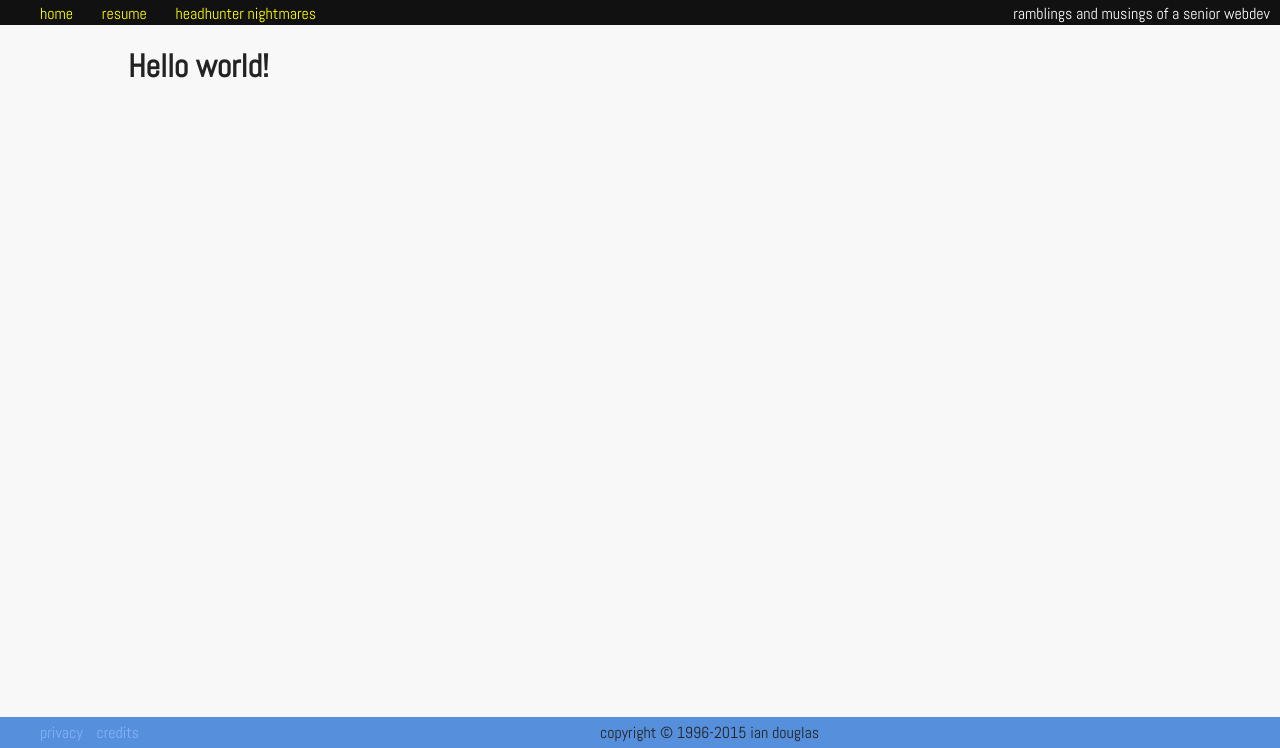
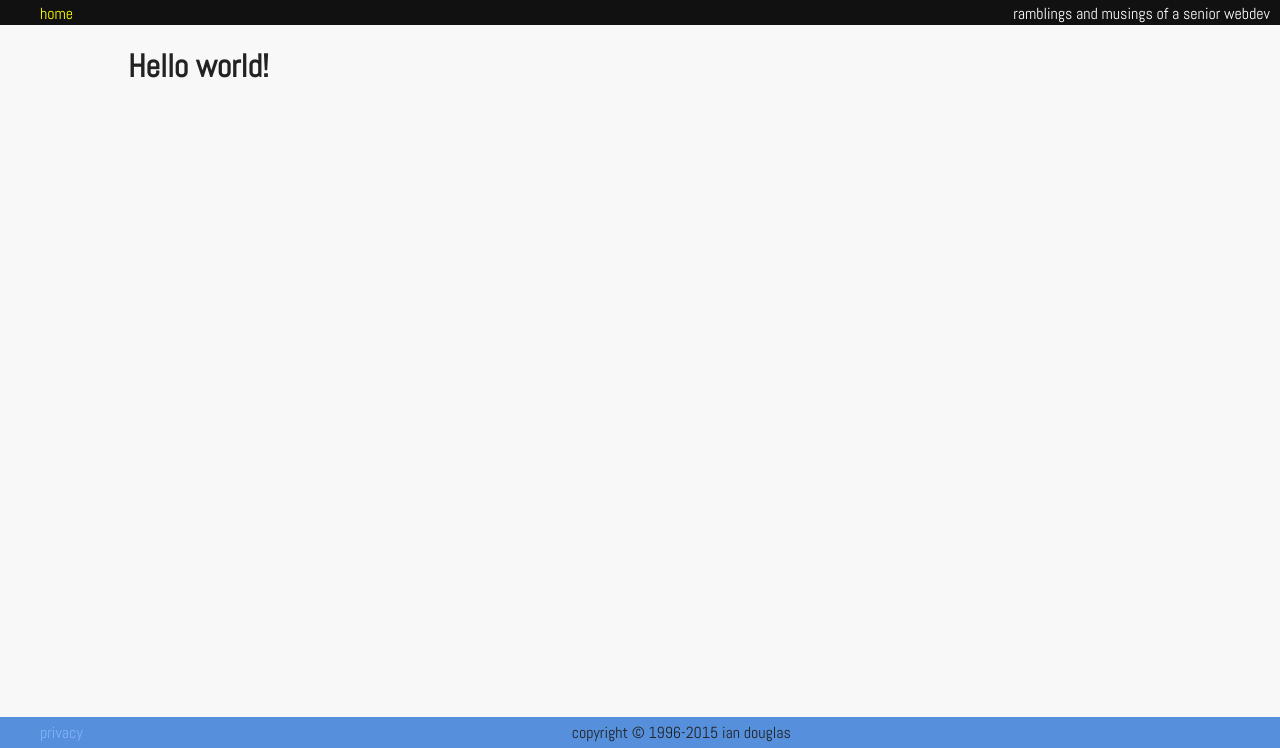
Before and after one commit to iandouglas/flask-gae-skeleton, a Flask app: template application/templates/home.html in a window 1280 px wide. Shown: the part 52-800 px from the top of the page. Run offline with Flask 2, Linux system fonts and the light colour scheme; the template is opened without the code that fills it, so the values that code supplies are empty; some libraries are stand-ins or nearby versions.

Commit message:
removing some links from the base template

```diff
--- a/application/templates/base.html
+++ b/application/templates/base.html
@@ -39,12 +39,6 @@
         <li>
           <a href='/'>home</a>
         </li>
-        <li>
-          <a href='/resume'>resume</a>
-        </li>
-        <li>
-          <a href='/headhunters'>headhunter nightmares</a>
-        </li>
         {% block submenu %}{% endblock %}
       </ul>
     </div>
@@ -56,9 +50,6 @@
       <ul>
         <li>
           <a href='/privacy'>privacy</a>
-        </li>
-        <li>
-          <a href='/credits'>credits</a>
         </li>
       </ul>
       <div class='copyright'>
```
Also changed, not shown: 1 other file.
